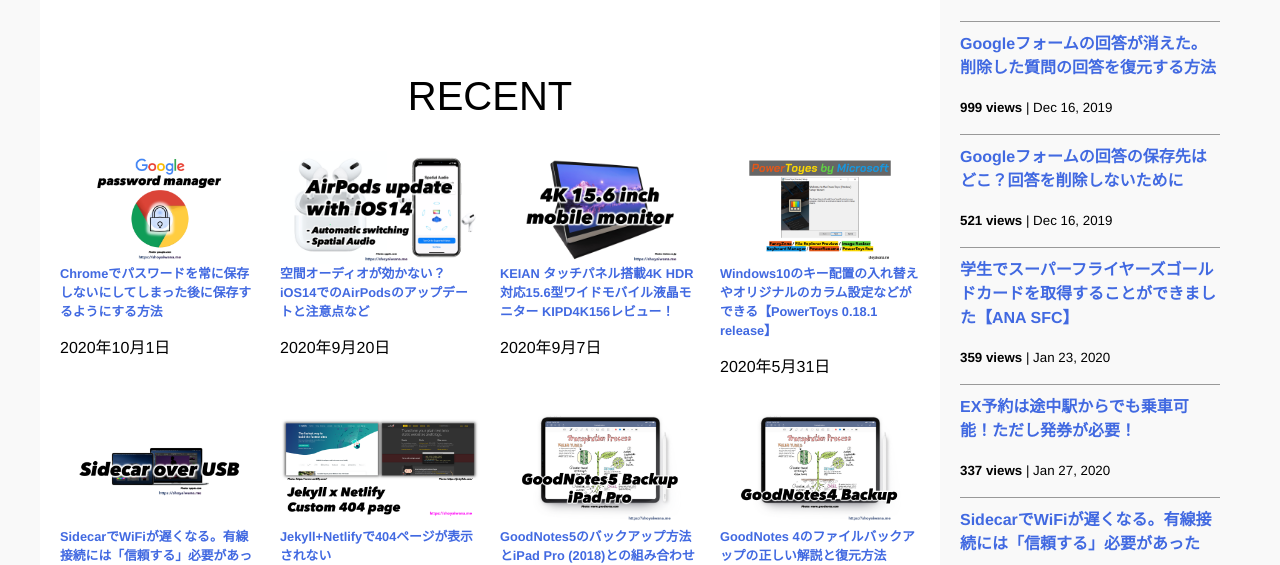
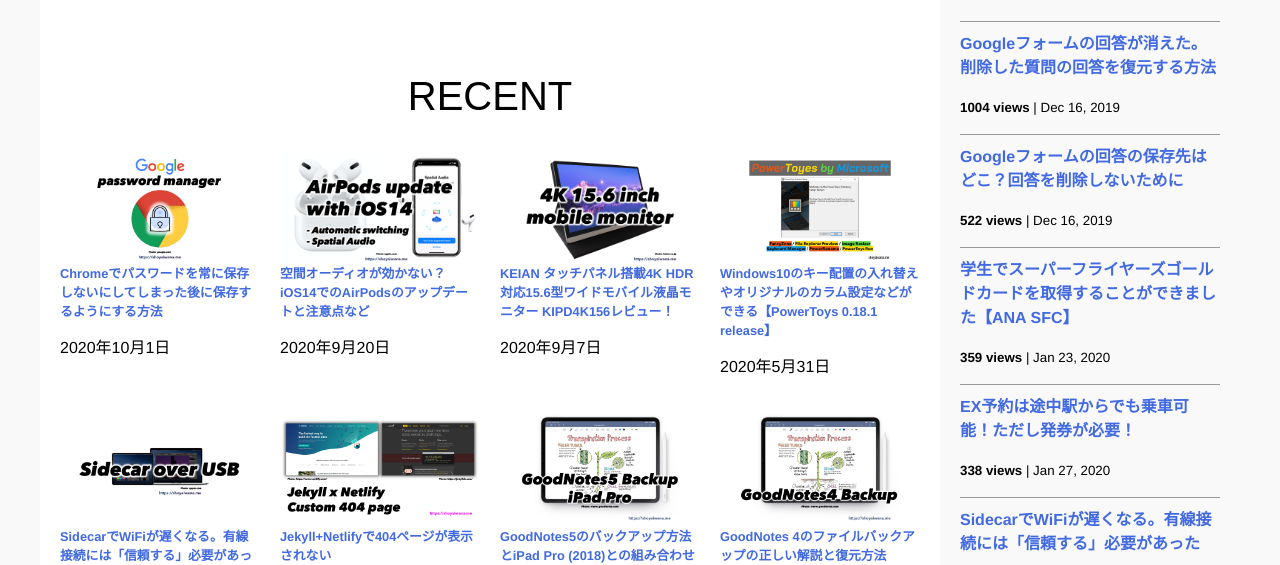
Before and after one commit to iwanaminami/shoyaiwaname, a Jekyll site: the page built from index.markdown, in a window 1280 px wide and 1400 px high, scrolled down 817 px. Shown: the part 160-725 px from the top of the window. Built offline with Jekyll 4.4.1, drawn with Linux system fonts in a browser that asks for light colours; nearby versions of some CDN libraries.

Commit message:
a new commit message

```diff
--- a/_data/popularposts.yml
+++ b/_data/popularposts.yml
@@ -1,17 +1,17 @@
 side:
-  - view: 999
+  - view: 1004
     url: /2019/12/16/restore-googleform.html
-  - view: 521
+  - view: 522
     url: /2019/12/16/googleform-answers.html
   - view: 359
     url: /2020/01/23/sfcgold.html
-  - view: 337
+  - view: 338
     url: /2020/01/27/ex-rideontheway.html
   - view: 310
     url: /2020/05/21/sidecar-via-cable.html
   - view: 222
     url: /2020/09/20/airpods.html
-  - view: 159
+  - view: 160
     url: /2020/01/23/sfc-judge.html
   - view: 95
     url: /2020/04/26/goodnotes4-backup.html
```
